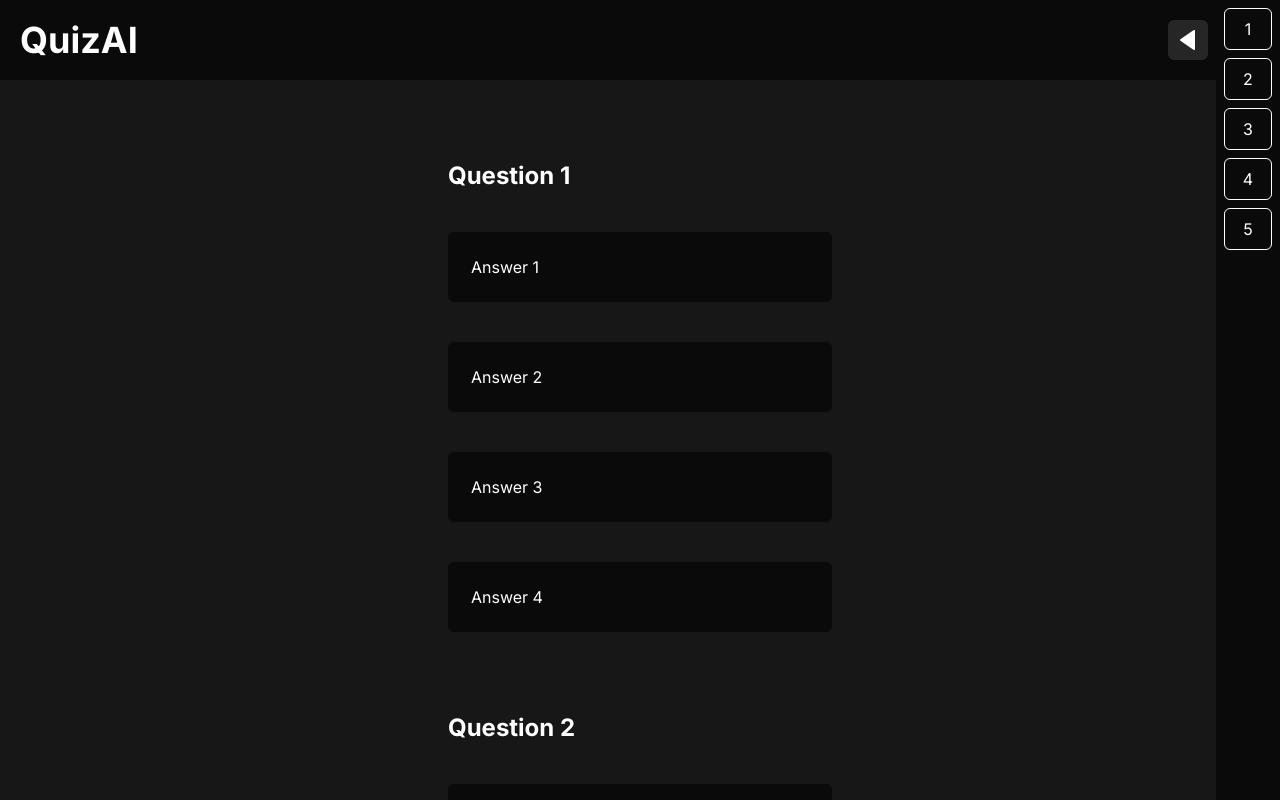
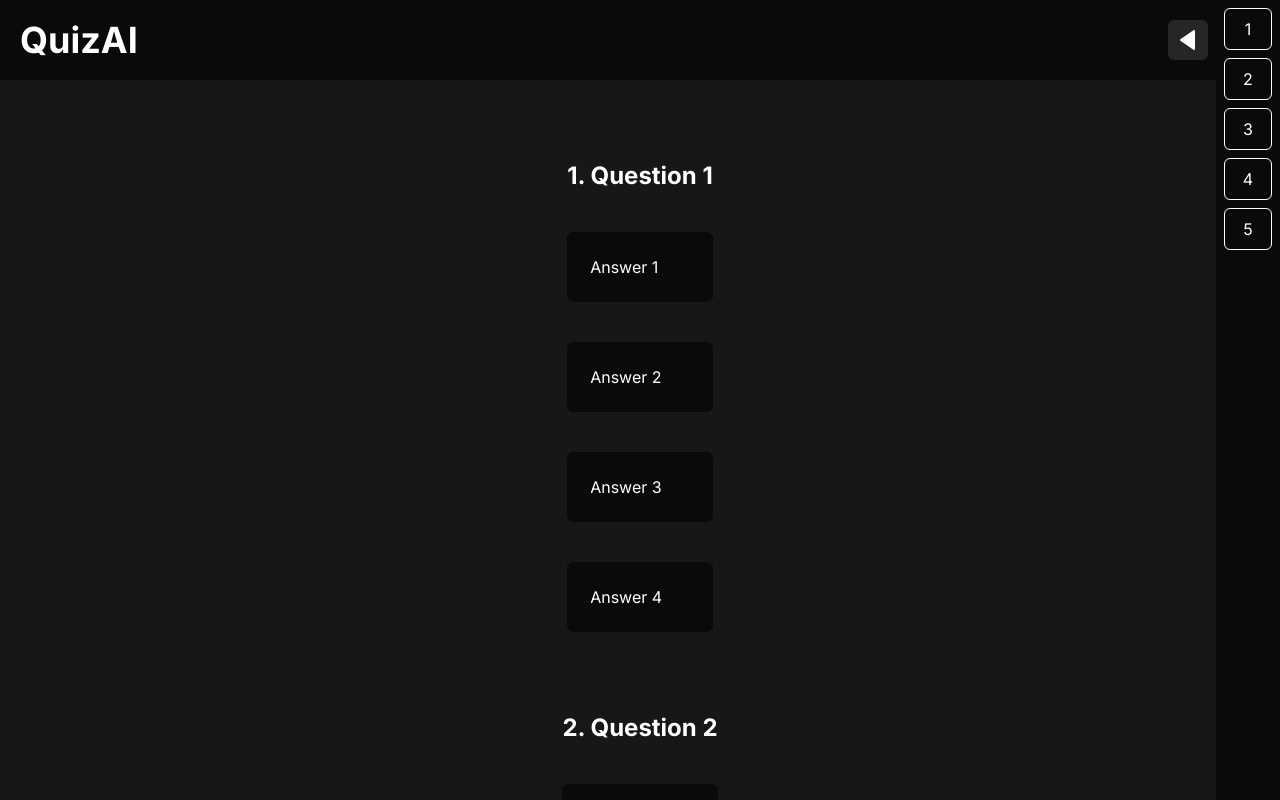
Before and after one commit to FerLRT/QuizCraft, a Next.js app: page /exam in a window 1280 px wide. Shown: the top 800 px of the page. Built offline with nearby package versions, Linux system fonts and the light colour scheme.

Commit message:
Added new styles for exam page

```diff
--- a/src/app/exam/page.tsx
+++ b/src/app/exam/page.tsx
@@ -55,7 +55,7 @@ export default function Exam() {
   return (
     <>
       <Index></Index>
-      <div className="flex flex-col gap-20 items-center mt-20 mb-20">
+      <div className="flex flex-col gap-20 items-center mt-20 mb-20 mr-[10%] ml-[10%]">
         <Questions
           exam={exam}
           results={results}
--- a/src/components/questions.tsx
+++ b/src/components/questions.tsx
@@ -9,6 +9,8 @@ export default function Questions({
   results: string[];
   isSubmit: boolean;
 }) {
+  let answerCont = 0;
+
   const handleOnClick = (e: React.MouseEvent<HTMLElement>) => {
     const target = e.target as HTMLElement;
     const parent = target.parentNode as HTMLElement & {
@@ -28,7 +30,6 @@ export default function Questions({
       target.classList.add("active");
     }
   };
-  let answerCont = 0;
 
   return (
     <>
@@ -36,20 +37,20 @@ export default function Questions({
         return (
           <div key={key}>
             <h2
-              className="text-white text-2xl font-bold mb-10"
+              className="text-white text-2xl font-bold mb-10 w-[100%] max-w-[500px]"
               id={`question${key}`}
             >
-              {exam[key].question}
+              {key}. {exam[key].question}
             </h2>
             <div
-              className="text-white flex flex-col gap-10"
+              className="text-white flex flex-col gap-10 justify-center items-center"
               data-question={key}
             >
-              {exam[key].answers.map((answer, index) => {
+              {exam[key].answers.map((answer) => {
                 return (
                   <p
                     key={answer}
-                    className={`answer p-5 bg-neutral-950 w-96 transition border-[3px] border-neutral-950 rounded-md  ${
+                    className={`answer p-5 bg-neutral-950 w-[100%] max-w-96 transition border-[3px] border-neutral-950 rounded-md  ${
                       isSubmit
                         ? results[answerCont++]
                         : "cursor-pointer hover:scale-110"
```
